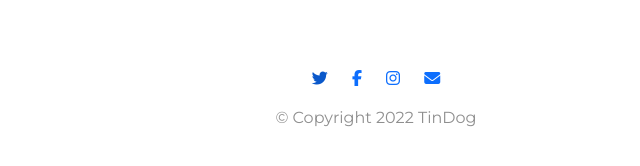
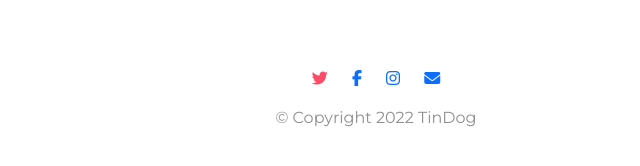
Before and after one commit to theCodingShark/TinDog, a plain HTML site: page index.html in a window 1280 px wide. In both pictures the pointer is over the icon 583 px from the left and 3200 px from the top of the page. Shown: the part 3122-3288 px from the top of the page, 264-904 px from the left. Drawn offline with nearby package versions, Linux system fonts and the light colour scheme.

Commit message:
Update styles.css

```diff
--- a/css/styles.css
+++ b/css/styles.css
@@ -192,3 +192,7 @@ p {
 .footer-logo {
     margin: 20px 10px;
 }
+
+.footer-logo:hover {
+    color:#ff4c68;
+}
```
